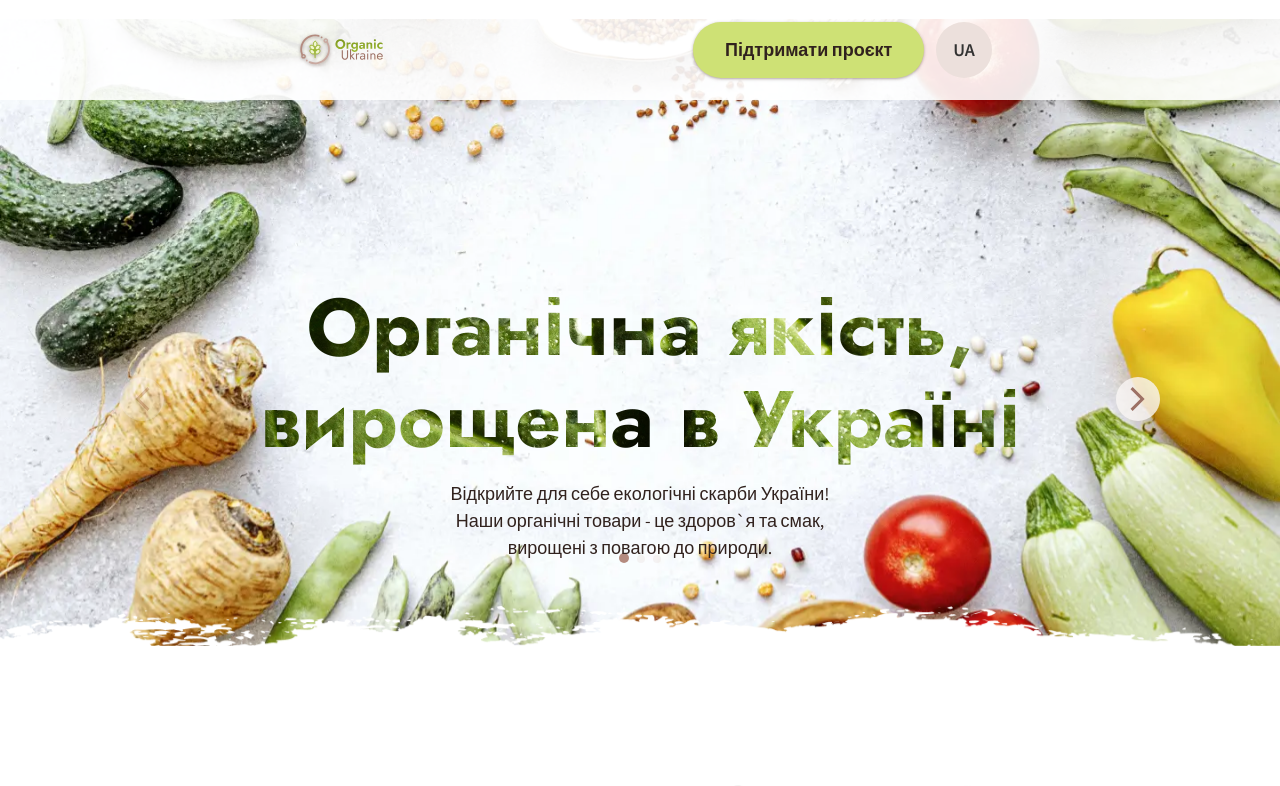
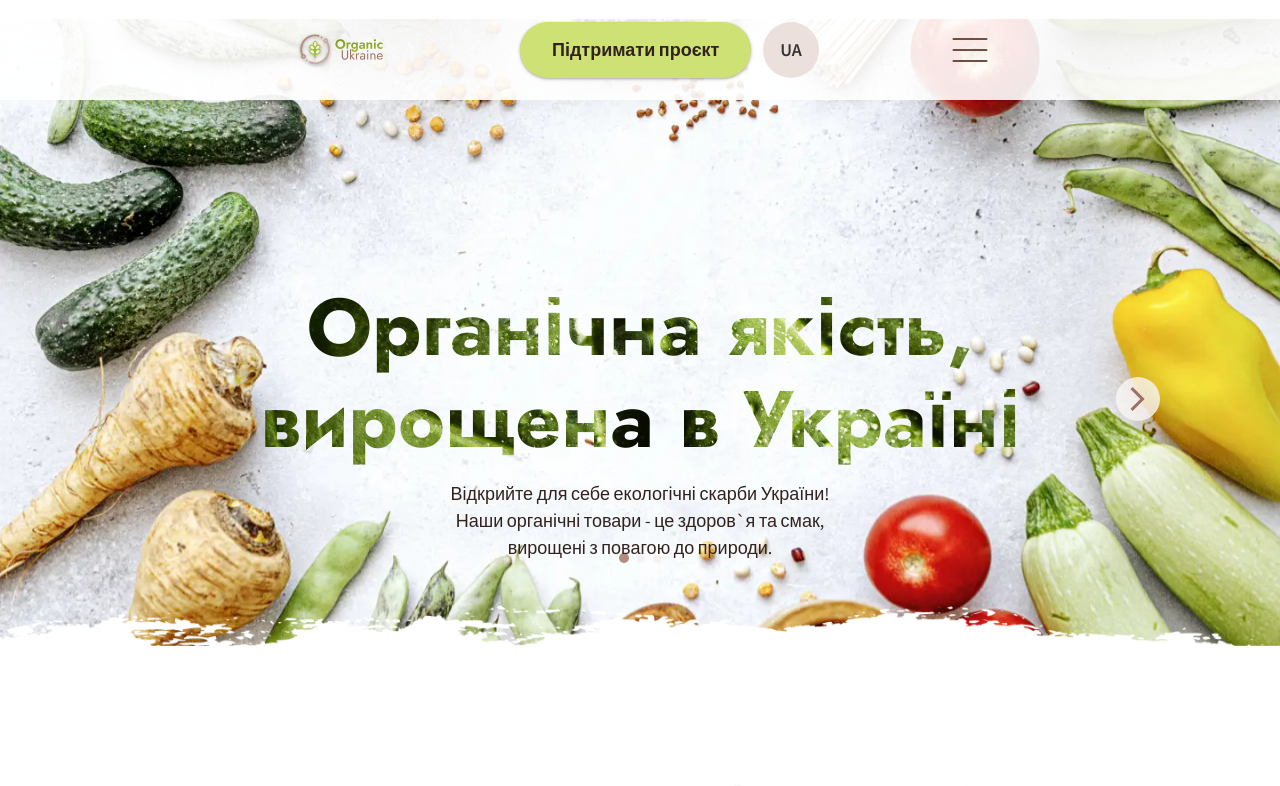
Before and after one commit to baza-trainee/organic-ukraine, a React (Vite) app: page / in a window 1280 px wide. Shown: the top 786 px of the page. Built offline with nearby package versions, Linux system fonts and the light colour scheme; some icons are missing.

Commit message:
feat:tablet init

```diff
--- a/package.json
+++ b/package.json
@@ -18,6 +18,7 @@
     "react-dom": "^18.2.0",
     "react-favicon": "^2.0.3",
     "react-i18next": "^14.0.5",
+    "react-icons": "^5.0.1",
     "react-responsive": "^10.0.0",
     "react-scroll": "^1.9.0",
     "react-select": "^5.8.0",
--- a/src/components/Header/Header.jsx
+++ b/src/components/Header/Header.jsx
@@ -1,29 +1,48 @@
 import { Container } from '../Common/Container/Container';
 import { Navigation } from './Navigation/Navigation';
 
-import style from './Header.module.css';
+import style from './Header.module.scss';
 import { SelectLanguage } from './SelectLanguage/SelectLanguage';
 import { SupportTheProject } from '../Common/SupportTheProject/SupportTheProject';
 import { LogoOrganic } from '../Common/Logo/LogoOrganic';
 import css from './Navigation/HeaderNavigation.module.scss';
 import { useMediaQuery } from 'react-responsive';
+import burgerMenu from '../../assets/icons/burgermenu.svg';
+import { MobileMenu } from './MobileMenu/MobileMenu';
+import { useState } from 'react';
 
 export const Header = () => {
+  const [isMenu, setIsMenu] = useState(false);
+
+  const togleIsMenu = () => {
+    setIsMenu(!isMenu);
+  };
+  console.log(isMenu);
   const isDesktop = useMediaQuery({
     query: '(min-width: 1440px)',
   });
   return (
-    <section className={style.header}>
+    <header className={style.header}>
       <Container>
-        <header className={style.header_box}>
+        <div className={style.header_box}>
           <LogoOrganic />
           {isDesktop && <Navigation css={css} />}
           <div className={style.link_box}>
             <SupportTheProject />
             <SelectLanguage />
           </div>
-        </header>
+          {!isDesktop && (
+            <button
+              type="button"
+              className={style.custom_icon}
+              onClick={togleIsMenu}
+            >
+              <img src={burgerMenu} alt="open mobile menu" />
+            </button>
+          )}
+          {isMenu && <MobileMenu isMenu={togleIsMenu} />}
+        </div>
       </Container>
-    </section>
+    </header>
   );
 };
--- a/src/components/Header/Header.module.css
+++ /dev/null
@@ -1,27 +0,0 @@
-.header {
-    justify-content: center;
-    align-items: center;
-    width: 100%;
-    top: 0;
-    left: 0;
-    position: fixed;
-    padding-top: 22px;
-    padding-bottom: 22px;
-    background: rgba(255, 255, 255, 0.9);
-    z-index: 2
-}
-
-.header_box {
-    width: 100%;
-    display: flex;
-    justify-content: space-between;
-    align-items: center;
-}
-
-.link_box {
-    display: flex;
-    justify-content: space-between;
-    max-width: 299px;
-    width: 100%;
-    align-items: center;
-}
--- /dev/null
+++ b/src/components/Header/Header.module.scss
@@ -0,0 +1,39 @@
+.header {
+  //   max-width: 1440px;
+  width: 100%;
+  top: 0;
+  left: 0;
+  position: fixed;
+  padding-top: 22px;
+  padding-bottom: 22px;
+  background: rgba(255, 255, 255, 0.9);
+  z-index: 999;
+  @media screen and (min-width: 768px) {
+    // max-width: 1440px;
+  }
+}
+
+.header_box {
+  width: 100%;
+  display: flex;
+  justify-content: space-between;
+  align-items: center;
+}
+
+.link_box {
+  display: flex;
+  justify-content: space-between;
+  max-width: 299px;
+  width: 100%;
+  align-items: center;
+}
+.custom_icon {
+  display: flex;
+  justify-content: center;
+  align-items: center;
+  stroke-width: 2px;
+  stroke: var(--secondary-brown-800);
+  width: 44px;
+  height: 44px;
+  background-color: inherit;
+}
--- /dev/null
+++ b/src/components/Header/MobileMenu/MenuStyle.module.scss
@@ -0,0 +1,12 @@
+.menu {
+  position: fixed;
+  right: 0;
+  top: 0;
+  border-radius: 20px 0 0 20px;
+  width: 384px;
+  height: 663px;
+  background-color: aqua;
+  overflow: hidden;
+
+  z-index: 999;
+}
--- /dev/null
+++ b/src/components/Header/MobileMenu/MobileMenu.jsx
@@ -0,0 +1,12 @@
+import styles from './MenuStyle.module.scss';
+
+export const MobileMenu = ({ isMenu }) => {
+  return (
+    <div className={styles.menu}>
+      MobileMenu
+      <button type="button" onClick={isMenu}>
+        close
+      </button>
+    </div>
+  );
+};
```
Also changed, not shown: src/assets/icons/burgermenu.svg (added), 1 other file (tests, documents, lock files or other folders).
